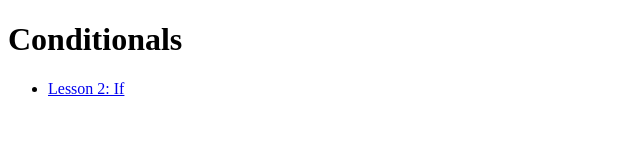
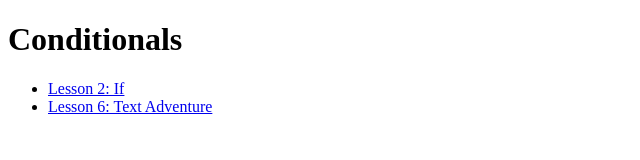
Before and after one commit to gpena-gcisd/gpena-gcisd.github.io, a plain HTML site: page u5/conditionals.html in a window 1280 px wide. Shown: the whole page, without its empty margins (0-640 px from the left). Drawn offline with Linux system fonts and the light colour scheme.

Commit message:
Update conditionals.html
weezer

```diff
--- a/u5/conditionals.html
+++ b/u5/conditionals.html
@@ -12,6 +12,9 @@
         <li>
             <a href="/u5/u5_2/if.html">Lesson 2: If</a>
         </li>
+        <li>
+            <a href="/u5/u5_6/adventure.html">Lesson 6: Text Adventure</a>
+        </li>
     </ul>
 </body>
 </html>
```
